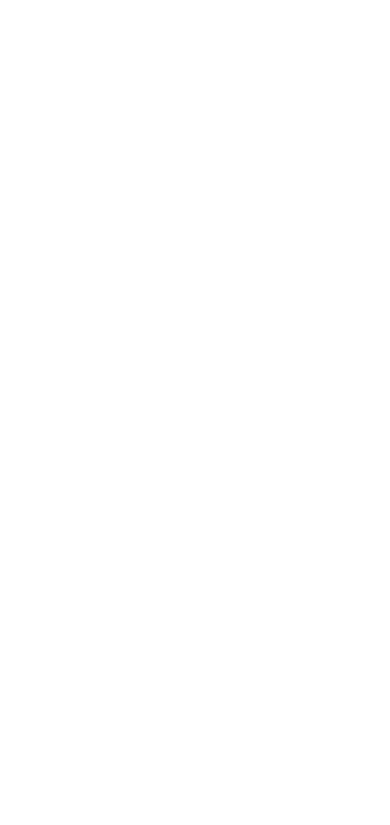
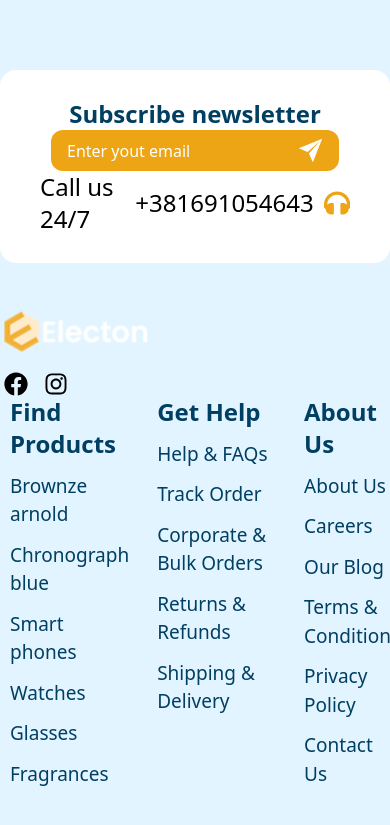
Before and after one commit to green996/ElectonShop, a React (Vite) app: page / in a window 390 px wide. Shown: the part 547-1372 px from the top of the page. Before the commit the page ends 844 px from the top, so only its background shows below. Built offline with nearby package versions, Linux system fonts and the light colour scheme; no server answers.

Commit message:
footer && responsive

```diff
--- a/src/App.jsx
+++ b/src/App.jsx
@@ -6,6 +6,8 @@
 import CategoryComponents from './components/CategoryComponents'
 
 import axios from 'axios'
+import FooterComponent from './components/FooterComponent'
+
 
 axios.defaults.baseURL = 'https://dummyjson.com'
 
@@ -20,7 +22,7 @@
         <NavbarComponent />
         <CategoryComponents />
         <Outlet />
-        {/*Footer Component*/}
+        <FooterComponent />
       </div>
 
     </>
--- a/src/components/CardProductComponent.jsx
+++ b/src/components/CardProductComponent.jsx
@@ -14,7 +14,7 @@
             </div>
             <h2 className="text-xl font-bold">{item.title}</h2>
             <span className="text-mainBlue font-bold">${item.price}</span>
-            <div>
+            <div className="hidden md:flex">
                 <Rating name="half-rating-read" defaultValue={item.rating} precision={0.5} readOnly />
             </div>
             <Link to={`/productDetails/${item.id}`} className="bg-mainOrange text-textWhite px-3 py-1 rounded-md cursor-pointer hover:bg-mainBlue">View Detail</Link>
--- /dev/null
+++ b/src/components/FooterComponent.jsx
@@ -0,0 +1,51 @@
+
+
+import { FaFacebook, FaInstagram } from 'react-icons/fa';
+import logo from '../assets/logo.png';
+
+//exports
+import {
+    aboutUs,
+    footerContent,
+    getHelp,
+} from '../exports/footerContent.js';
+
+// icons
+
+import SubscribedComponent from './SubscribedComponent.jsx';
+import FooterListComponent from './FooterListComponent.jsx';
+
+function FooterComponent() {
+    return (
+        <div className='bg-[#E2F4FF]  py-10 mt-12'>
+            <div className='container mx-auto'>
+                <SubscribedComponent />
+
+                {/* content fotter */}
+                <div className='mt-12 flex flex-col items-center'>
+                    {/* left side */}
+                    <div className='ml-2 flex flex-col gap-5 w-full md:w-[20%]'>
+                        <img src={logo} alt='myLogo' className='w-36' />
+
+                        <div className='flex items-center gap-4'>
+                            <FaFacebook size={24} color='' />
+                            <FaInstagram size={24} color='' />
+                        </div>
+                    </div>
+
+                    {/* right side */}
+                    <div className='flex items-start gap-7 w-full ml-5 md:w-[80%] justify-between'>
+                        <FooterListComponent
+                            title='Find Products'
+                            items={footerContent}
+                        />
+                        <FooterListComponent title='Get Help' items={getHelp} />
+                        <FooterListComponent title='About Us' items={aboutUs} />
+                    </div>
+                </div>
+            </div>
+        </div>
+    );
+}
+
+export default FooterComponent;
--- /dev/null
+++ b/src/components/FooterListComponent.jsx
@@ -0,0 +1,16 @@
+function FooterListComponent({ title, items }) {
+    return (
+        <div className='flex flex-col gap-3'>
+            <h3 className='text-2xl text-mainBlue font-bold'>{title}</h3>
+            {items.map((el, index) => {
+                return (
+                    <ul key={index}>
+                        <li className='text-[19px] text-mainBlue'>{el}</li>
+                    </ul>
+                );
+            })}
+        </div>
+    );
+}
+
+export default FooterListComponent;
--- /dev/null
+++ b/src/components/SubscribedComponent.jsx
@@ -0,0 +1,21 @@
+//icons
+import { IoPaperPlaneSharp } from "react-icons/io5";
+import { FaHeadphones } from "react-icons/fa";
+function SubscribedComponent() {
+    return (
+        <section className="bg-textWhite px-10 py-7 mt-10 flex flex-col lg:flex-row items-center justify-between rounded-2xl">
+            <h3 className="text-2xl font-bold text-mainBlue">Subscribe newsletter</h3>
+            <div className="bg-mainOrange rounded-xl flex items-center px-4 py-2">
+                <input type="text" placeholder="Enter yout email" className="bg-transparent outline-none text-textWhite placeholder:text-textWhite" />
+                <IoPaperPlaneSharp size={25} color="white" />
+            </div>
+            <div className='flex items-center gap-[10px]'>
+                <span className="text-2xl">Call us 24/7</span>
+                <span className="text-2xl">+381691054643</span>
+                <FaHeadphones size={40} color={'#EDA415'} />
+            </div>
+        </section>
+    )
+}
+
+export default SubscribedComponent
--- /dev/null
+++ b/src/exports/footerContent.js
@@ -0,0 +1,25 @@
+export const footerContent = [
+    'Brownze arnold',
+    'Chronograph blue',
+    'Smart phones',
+    'Watches',
+    'Glasses',
+    'Fragrances',
+]
+
+export const getHelp = [
+    'Help & FAQs',
+    'Track Order',
+    'Corporate & Bulk Orders',
+    'Returns & Refunds',
+    'Shipping & Delivery',
+]
+
+export const aboutUs = [
+    'About Us',
+    'Careers',
+    'Our Blog',
+    'Terms & Conditions',
+    'Privacy Policy',
+    'Contact Us'
+]
--- a/src/pages/CartProductPage.jsx
+++ b/src/pages/CartProductPage.jsx
@@ -1,6 +1,6 @@
 import { useSelector } from "react-redux"
 import CartItemsComponent from "../components/CartItemsComponent"
-import country from "../country/country"
+import country from "../exports//country"
 import { useRef, useState } from "react";
 
 
```
Also changed, not shown: src/exports/country.js (renamed from src/country/country.js).
